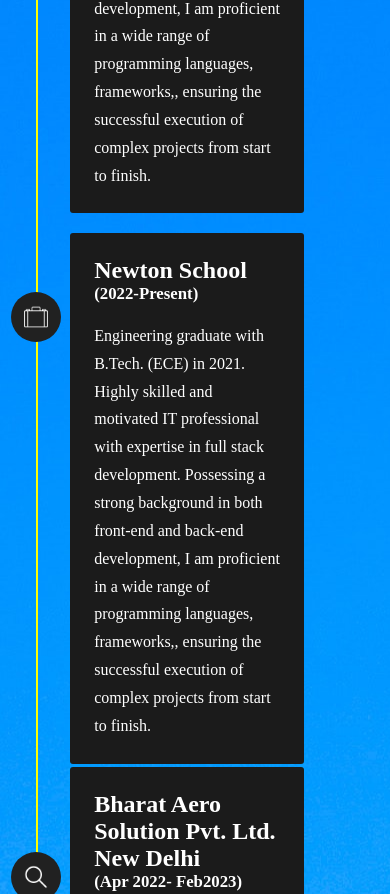
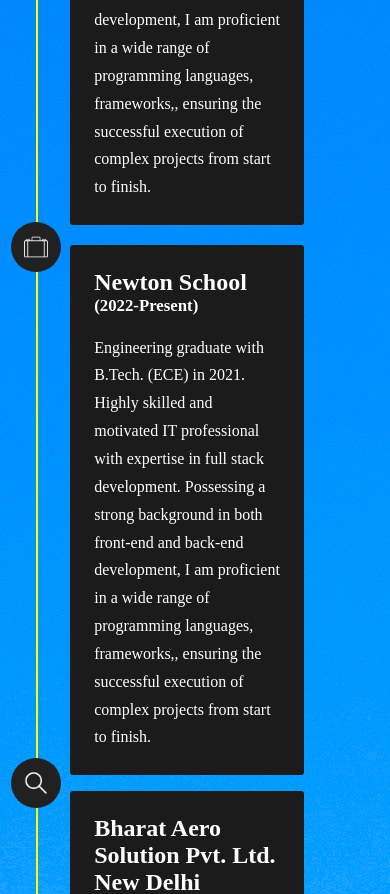
Before and after one commit to sudhanshu735591/ss-portfolio, a plain HTML site: page index.html in a window 390 px wide. Shown: the part 2729-3623 px from the top of the page. Drawn offline with Linux system fonts and the light colour scheme.

Commit message:
updated code push

```diff
--- a/index.html
+++ b/index.html
@@ -74,7 +74,7 @@
             <div class="centre">
                 <h1 class="section-heading">Experience</h1>
                 <p class="experience-description">
-                <p style="font-size: 21px;"><span style="color: yellow; font-size: 2em;">"Welcome to my portfolio!</span><br> <br>I am a highly motivated and experienced IT professional with a passion for
+                <p style="font-size: 21px;"><span style="color: yellow; font-size: 2em;">Welcome to my portfolio!</span><br> <br>I am a highly motivated and experienced IT professional with a passion for
                     solving complex technical challenges. My journey in the IT world has been marked by a strong
                     educational foundation and years of hands-on experience in various domains." </p>
                 </p>
@@ -123,7 +123,7 @@
                     </div>
 
                     <div class="timeline-block">
-                        <div class="timeline-content pos">
+                        <div class="timeline-content">
                             <h2 class="position">Bharat Aero Solution Pvt. Ltd. New Delhi <span class="ccs"> (Apr 2022-
                                     Feb2023)</h2><br>
                             <p style="line-height: 174%;">1.Responsible for implementing login page authentication
--- a/responsivecss.css
+++ b/responsivecss.css
@@ -1,3 +1,27 @@
+@media only screen and (max-width: 790px) {
+    .timeline-img1 {
+        margin-top: -20%;
+    }
+
+    .timeline-img2 {
+        top: 63%;
+        left: -1%;
+    }
+
+}
+
+
+@media only screen and (max-width: 400px) {
+    .timeline-img1 {
+        top: 35%;
+        left: -1%;
+    }
+
+    .timeline-img2 {
+        margin-top: -28%;
+    }
+}
+
 
 
 
@@ -66,7 +90,7 @@
         float: left;
         margin-left: 18%;
         width: 60%;
-        margin-top: 1%;
+        margin-top: 4%;
     }
 
     .timeline-content {
@@ -77,7 +101,7 @@
     }
 
     .pos{
-        margin-top: 4%;
+        margin-top: 90%;
     }
 }
 
```
